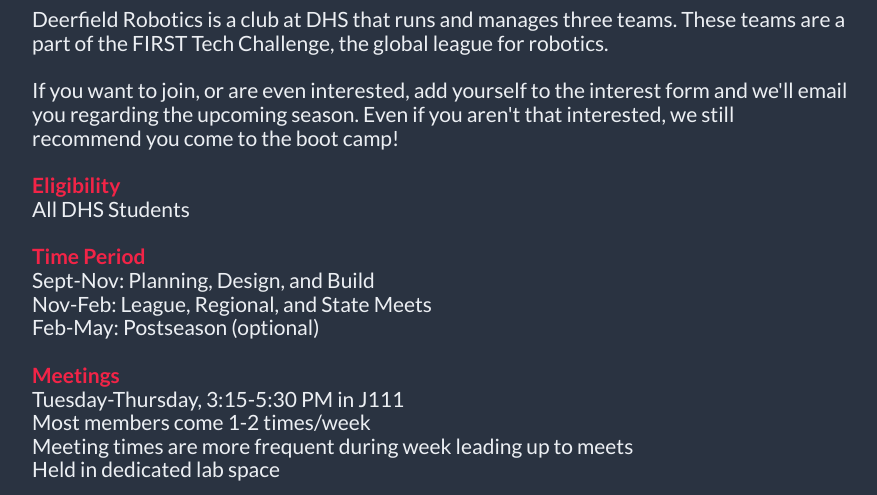
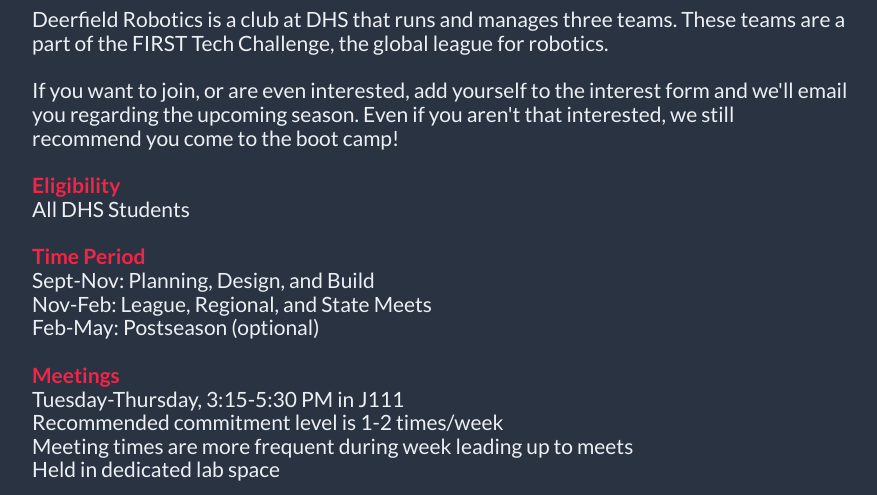
Before and after one commit to DeerfieldRobotics/website, a plain HTML site: page actnight/index.html in a window 1280 px wide. Shown: the part 305-800 px from the top of the page, without its empty margins (200-1077 px from the left). Drawn offline with Linux system fonts and the light colour scheme; no server answers.

Commit message:
Revert "changed commitment as per duby"
This reverts commit dc03b73dc3b8913ebf667e6a3653fdbb4d1c699b.

```diff
--- a/actnight/index.html
+++ b/actnight/index.html
@@ -31,7 +31,7 @@
 
                     <span class="p"><strong>Time Period</strong><br /> Sept-Nov: Planning, Design, and Build<br /> Nov-Feb: League, Regional, and State Meets<br /> Feb-May: Postseason (optional)</span>
 
-                    <span class="p"><strong>Meetings</strong><br /> Tuesday-Thursday, 3:15-5:30 PM in J111<br /> Most members come 1-2 times/week<br /> Meeting times are more frequent during week leading up to meets<br /> Held in dedicated lab space</span>
+                    <span class="p"><strong>Meetings</strong><br /> Tuesday-Thursday, 3:15-5:30 PM in J111<br /> Recommended commitment level is 1-2 times/week<br /> Meeting times are more frequent during week leading up to meets<br /> Held in dedicated lab space</span>
 
                     <span class="p"><strong>Skills Required</strong><br /> None! If you have skills in CAD, design, Java, etc., that's great! However, we hold a three-day <strong>boot camp</strong> at the beginning of the season after school, and everyone will be taught the basics. Otherwise, team members learn through observation and working in the lab.</span>
 
```
